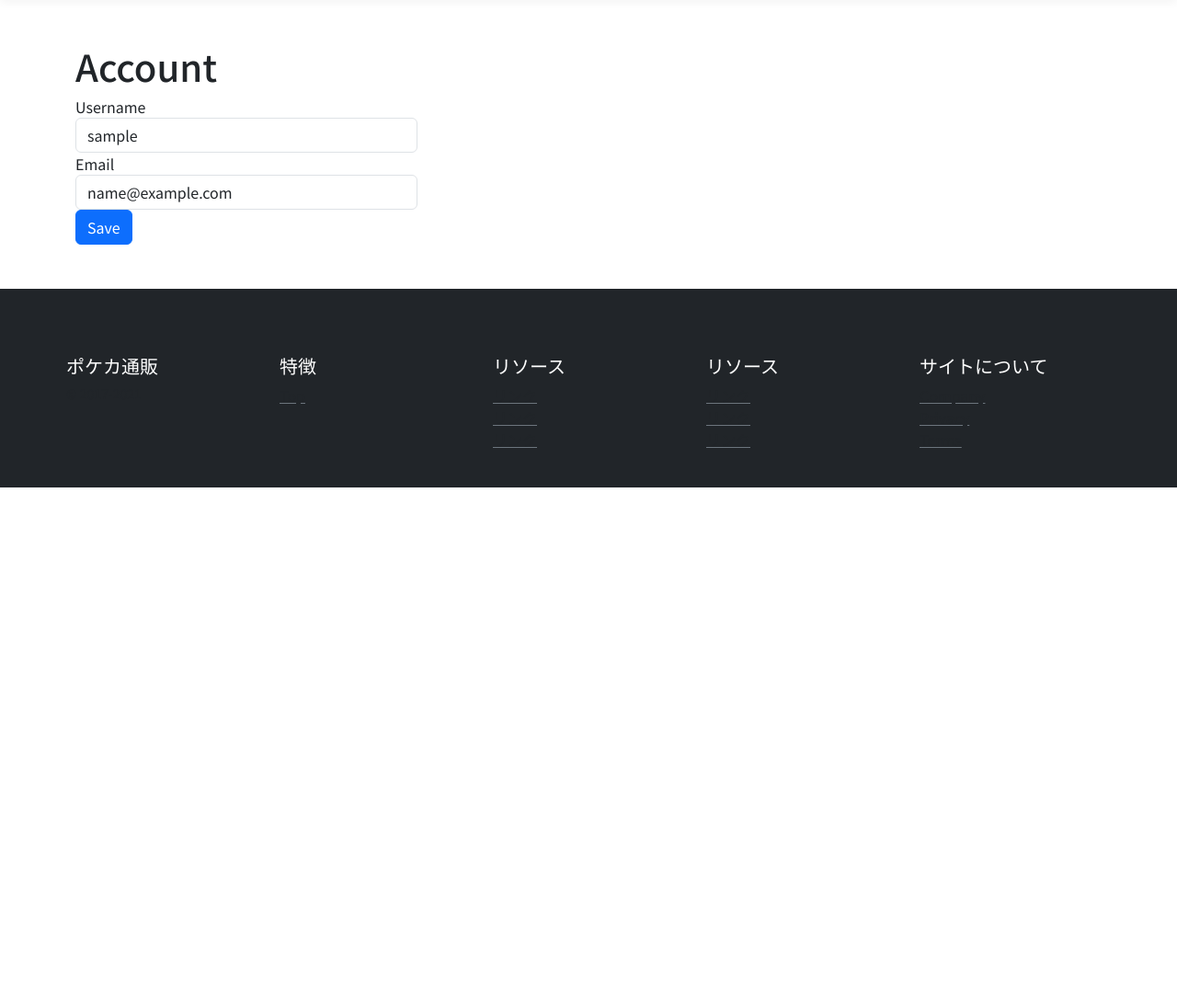
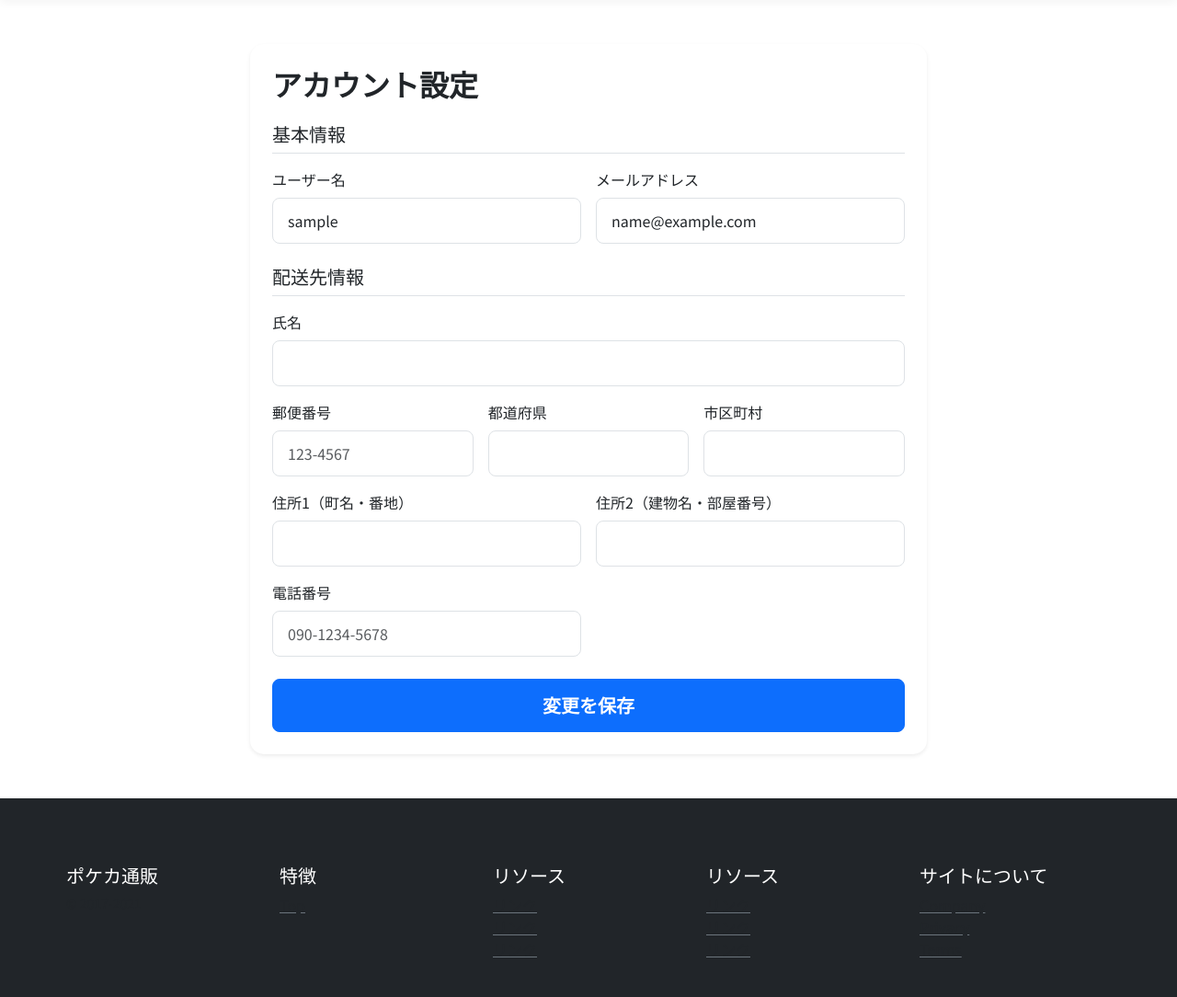
Before and after one commit to yamada0914/django-practice, a Django app: page /account/ in a window 1280 px wide. Shown: the part 76-1160 px from the top of the page at 92% size. Before the commit the page ends 606 px from the top, so only its background shows below. Run offline with Django 3.2, Linux system fonts and the light colour scheme; the visitor is signed in with stand-in values (Sample User, id 1); data comes from the database, SQL or seed files in the repository.

Commit message:
プロフィールとアカウントを統合

```diff
--- a/base/views/account.py
+++ b/base/views/account.py
@@ -5,6 +5,7 @@ from django.contrib.auth import get_user_model
 from base.models import Profile
 from base.forms import UserCreationForm
 from django.contrib import messages
+from django.shortcuts import redirect
 
 
 class SignUpView(CreateView):
@@ -36,9 +37,26 @@ class AccountUpdateView(LoginRequiredMixin, UpdateView):
     success_url = '/account/'
 
     def get_object(self):
-        # URL変数ではなく、現在のユーザーから直接pkを取得
         self.kwargs['pk'] = self.request.user.pk
         return super().get_object()
+
+    def form_valid(self, form):
+        user = form.save(commit=False)
+
+        # プロフィール情報の更新
+        profile = self.request.user.profile
+        profile.name = self.request.POST.get('name')
+        profile.zipcode = self.request.POST.get('zipcode')
+        profile.prefecture = self.request.POST.get('prefecture')
+        profile.city = self.request.POST.get('city')
+        profile.address1 = self.request.POST.get('address1')
+        profile.address2 = self.request.POST.get('address2')
+        profile.tel = self.request.POST.get('tel')
+        profile.save()
+
+        user.save()
+        messages.success(self.request, 'アカウント情報を更新しました。')
+        return super().form_valid(form)
 
 
 class ProfileUpdateView(LoginRequiredMixin, UpdateView):
--- a/templates/pages/account.html
+++ b/templates/pages/account.html
@@ -1,29 +1,102 @@
 {% extends 'base.html' %}
 
 {% block main %}
+<div class="container my-5">
+  <div class="row justify-content-center">
+    <div class="col-lg-8">
+      <div class="card shadow-sm">
+        <div class="card-body p-4">
+          <h2 class="card-title fw-bold mb-4">アカウント設定</h2>
 
-<div class="container my-5">
-  <div class="row">
-    <div class="col-12">
-      <h1>Account</h1>
           <form method="POST">
             {% csrf_token %}
-        <div class="form-row">
-          <div class="form-group col-md-4">
-            <label>Username</label>
-            <input class="form-control" type="text" name="username" placeholder="name" value="{{user.username}}">
+
+            <!-- アカウント基本情報 -->
+            <div class="mb-4">
+              <h5 class="mb-3 border-bottom pb-2">基本情報</h5>
+              <div class="row g-3">
+                <div class="col-md-6">
+                  <label for="username" class="form-label">ユーザー名</label>
+                  <input type="text" class="form-control" id="username" name="username" value="{{user.username}}"
+                    required>
+                </div>
+                <div class="col-md-6">
+                  <label for="email" class="form-label">メールアドレス</label>
+                  <input type="email" class="form-control" id="email" name="email" value="{{user.email}}" required>
                 </div>
               </div>
-        <div class="form-row">
-          <div class="form-group col-md-4">
-            <label>Email</label>
-            <input class="form-control" type="email" name="email" placeholder="Email" value="{{user.email}}" required>
+            </div>
+
+            <!-- 配送先情報 -->
+            <div class="mb-4">
+              <h5 class="mb-3 border-bottom pb-2">配送先情報</h5>
+              <div class="row g-3">
+                <div class="col-12">
+                  <label for="name" class="form-label">氏名</label>
+                  <input type="text" class="form-control" id="name" name="name" value="{{user.profile.name}}">
+                </div>
+                <div class="col-md-4">
+                  <label for="zipcode" class="form-label">郵便番号</label>
+                  <input type="text" class="form-control" id="zipcode" name="zipcode" value="{{user.profile.zipcode}}"
+                    placeholder="123-4567">
+                </div>
+                <div class="col-md-4">
+                  <label for="prefecture" class="form-label">都道府県</label>
+                  <input type="text" class="form-control" id="prefecture" name="prefecture"
+                    value="{{user.profile.prefecture}}">
+                </div>
+                <div class="col-md-4">
+                  <label for="city" class="form-label">市区町村</label>
+                  <input type="text" class="form-control" id="city" name="city" value="{{user.profile.city}}">
+                </div>
+                <div class="col-md-6">
+                  <label for="address1" class="form-label">住所1（町名・番地）</label>
+                  <input type="text" class="form-control" id="address1" name="address1"
+                    value="{{user.profile.address1}}">
+                </div>
+                <div class="col-md-6">
+                  <label for="address2" class="form-label">住所2（建物名・部屋番号）</label>
+                  <input type="text" class="form-control" id="address2" name="address2"
+                    value="{{user.profile.address2}}">
+                </div>
+                <div class="col-md-6">
+                  <label for="tel" class="form-label">電話番号</label>
+                  <input type="tel" class="form-control" id="tel" name="tel" value="{{user.profile.tel}}"
+                    placeholder="090-1234-5678">
                 </div>
               </div>
-        <button type="submit" class="btn btn-primary">Save</button>
+            </div>
+
+            <div class="d-grid gap-2">
+              <button type="submit" class="btn btn-primary btn-lg">変更を保存</button>
+            </div>
           </form>
         </div>
       </div>
     </div>
+  </div>
+</div>
 
+<style>
+  .card {
+    border: none;
+    border-radius: 15px;
+  }
+
+  .form-control {
+    border-radius: 8px;
+    padding: 0.75rem 1rem;
+  }
+
+  .form-control:focus {
+    border-color: #4dabf7;
+    box-shadow: 0 0 0 0.25rem rgba(13, 110, 253, 0.1);
+  }
+
+  .btn-primary {
+    padding: 0.8rem 2rem;
+    font-weight: 600;
+    border-radius: 8px;
+  }
+</style>
 {% endblock %}
```
Lines whose indentation alone changed are shown as unchanged.
